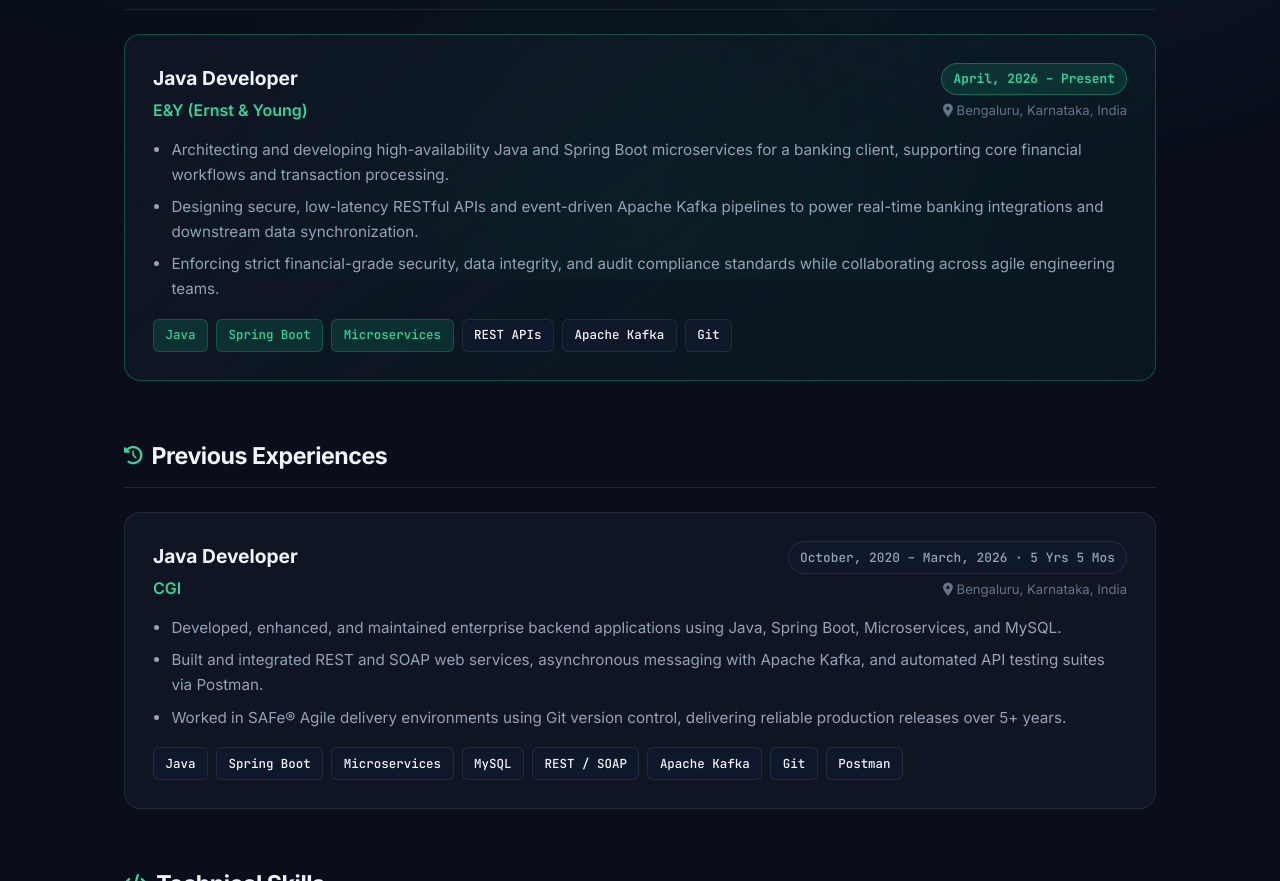
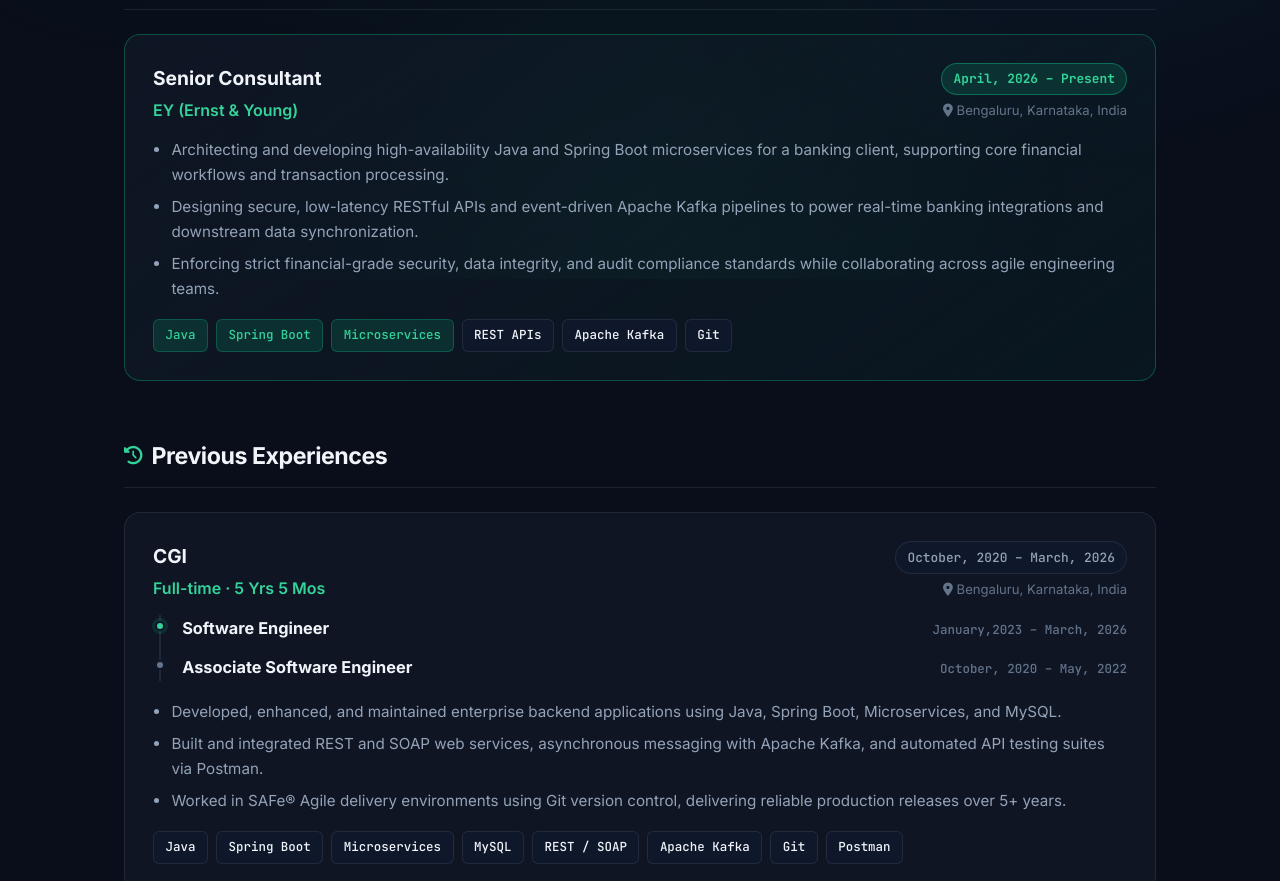
Before and after one commit to sachinhegde04/sachinhegde04.github.io, a plain HTML site: page resume.html in a window 1280 px wide. Shown: the part 521-1402 px from the top of the page. Drawn offline with Linux system fonts and the light colour scheme.

Commit message:
Added download resume

```diff
--- a/css/master.css
+++ b/css/master.css
@@ -448,6 +448,57 @@ main {
   transition: border-color 0.2s ease, transform 0.2s ease;
 }
 
+/* Nested Role Progression inside an Experience Card */
+.role-progression {
+  position: relative;
+  margin: 0.75rem 0 1.1rem 0.35rem;
+  padding-left: 1.35rem;
+  border-left: 2px solid var(--border);
+  display: flex;
+  flex-direction: column;
+  gap: 0.75rem;
+}
+
+.role-step {
+  position: relative;
+}
+
+.role-dot {
+  position: absolute;
+  left: -1.72rem;
+  top: 0.38rem;
+  width: 10px;
+  height: 10px;
+  border-radius: 50%;
+  background: var(--text-muted);
+  border: 2px solid var(--bg-secondary);
+}
+
+.role-dot.promoted {
+  background: var(--accent-bright);
+  box-shadow: 0 0 0 3px var(--accent-glow);
+}
+
+.role-step-header {
+  display: flex;
+  flex-wrap: wrap;
+  justify-content: space-between;
+  align-items: baseline;
+  gap: 0.4rem;
+}
+
+.role-step-title {
+  font-size: 1.02rem;
+  font-weight: 700;
+  color: var(--text-primary);
+}
+
+.role-step-date {
+  font-family: var(--font-mono);
+  font-size: 0.78rem;
+  color: var(--text-muted);
+}
+
 .exp-card:hover {
   border-color: var(--border-hover);
 }
--- a/resume.html
+++ b/resume.html
@@ -4,7 +4,7 @@
   <meta charset="UTF-8">
   <meta name="viewport" content="width=device-width, initial-scale=1.0">
   <title>Experience &amp; Resume | Sachin Hegde</title>
-  <meta name="description" content="Professional Experience, Technical Skills, Certifications, and Education of Sachin Hegde — Java Developer at E&Y Bengaluru.">
+  <meta name="description" content="Professional Experience, Technical Skills, Certifications, and Education of Sachin Hegde — Java Developer at EY Bengaluru.">
   <link rel="icon" href="favicon.ico" type="image/x-icon">
   <link rel="shortcut icon" href="favicon.ico" type="image/x-icon">
   <link rel="preconnect" href="https://fonts.googleapis.com">
@@ -59,10 +59,10 @@
             <i class="fa-brands fa-github"></i>
             <span>github.com/sachinhegde04</span>
           </a>
-          <button type="button" class="btn btn-secondary" onclick="window.print()">
-            <i class="fa-solid fa-print"></i>
-            <span>Print / Save PDF</span>
-          </button>
+          <a href="Sachin_Hegde_Resume.pdf" download="Sachin_Hegde_Resume.pdf" class="btn btn-secondary">
+            <i class="fa-solid fa-download"></i>
+            <span>Download Resume</span>
+          </a>
         </div>
       </section>
 
@@ -79,8 +79,8 @@
           <article class="exp-card featured">
             <div class="exp-top">
               <div>
-                <h3 class="exp-role">Java Developer</h3>
-                <div class="exp-company">E&Y (Ernst &amp; Young)</div>
+                <h3 class="exp-role">Senior Consultant</h3>
+                <div class="exp-company">EY (Ernst &amp; Young)</div>
               </div>
               <div class="exp-meta">
                 <span class="date-pill current">April, 2026 – Present</span>
@@ -117,19 +117,40 @@
           <article class="exp-card">
             <div class="exp-top">
               <div>
-                <h3 class="exp-role">Java Developer</h3>
-                <div class="exp-company">CGI</div>
+                <h3 class="exp-role">CGI</h3>
+                <div class="exp-company">Full-time · 5 Yrs 5 Mos</div>
               </div>
               <div class="exp-meta">
-                <span class="date-pill">October, 2020 – March, 2026 · 5 Yrs 5 Mos</span>
+                <span class="date-pill">October, 2020 – March, 2026</span>
                 <span class="exp-location"><i class="fa-solid fa-location-dot"></i> Bengaluru, Karnataka, India</span>
               </div>
             </div>
+
+            <!-- Role Progression Track -->
+            <div class="role-progression">
+              <div class="role-step">
+                <span class="role-dot promoted"></span>
+                <div class="role-step-header">
+                  <span class="role-step-title">Software Engineer</span>
+                  <span class="role-step-date">January,2023 – March, 2026</span>
+                </div>
+              </div>
+
+              <div class="role-step">
+                <span class="role-dot"></span>
+                <div class="role-step-header">
+                  <span class="role-step-title">Associate Software Engineer</span>
+                  <span class="role-step-date">October, 2020 – May, 2022</span>
+                </div>
+              </div>
+            </div>
+
             <ul class="exp-list">
               <li>Developed, enhanced, and maintained enterprise backend applications using Java, Spring Boot, Microservices, and MySQL.</li>
               <li>Built and integrated REST and SOAP web services, asynchronous messaging with Apache Kafka, and automated API testing suites via Postman.</li>
               <li>Worked in SAFe® Agile delivery environments using Git version control, delivering reliable production releases over 5+ years.</li>
             </ul>
+
             <div class="tag-list">
               <span class="tag">Java</span>
               <span class="tag">Spring Boot</span>
@@ -141,8 +162,6 @@
               <span class="tag">Postman</span>
             </div>
           </article>
-
-
         </div>
       </section>
 
```
Also changed, not shown: index.html (+11 -7 lines), 1 other file.
